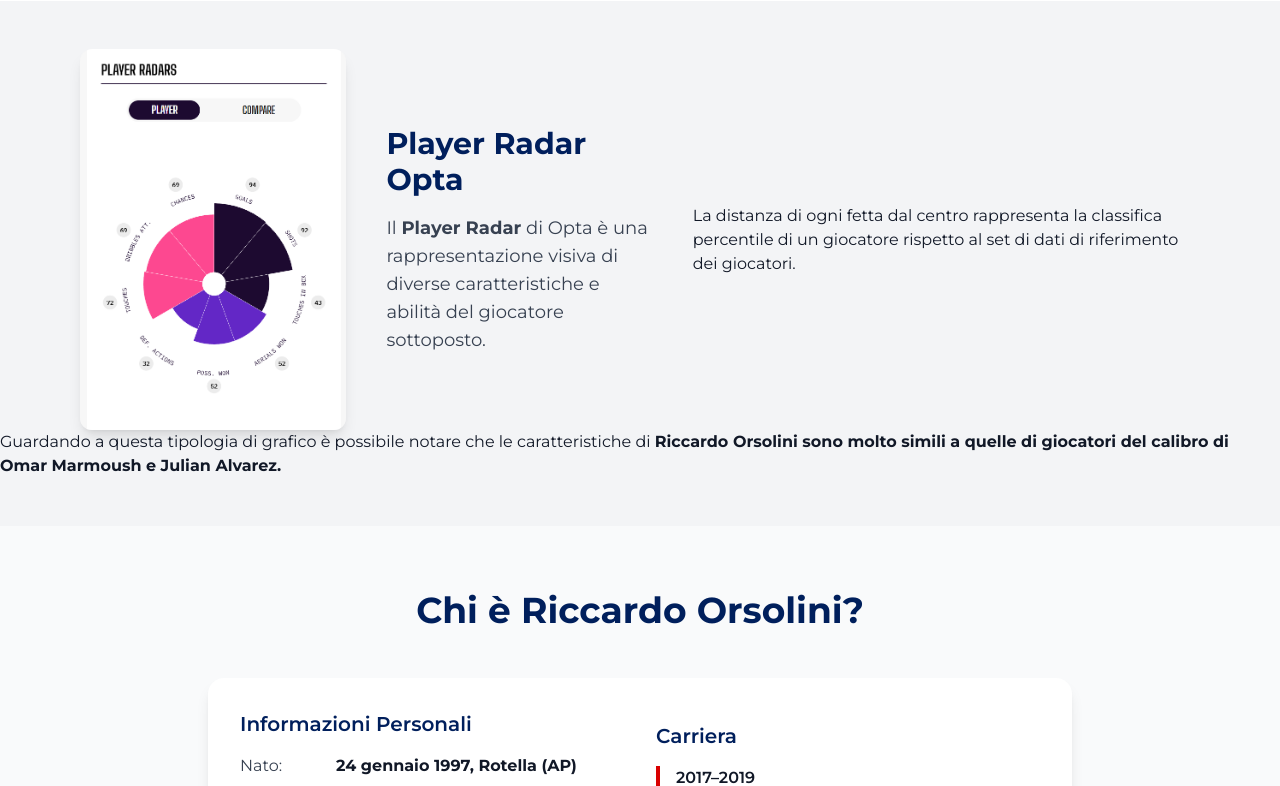
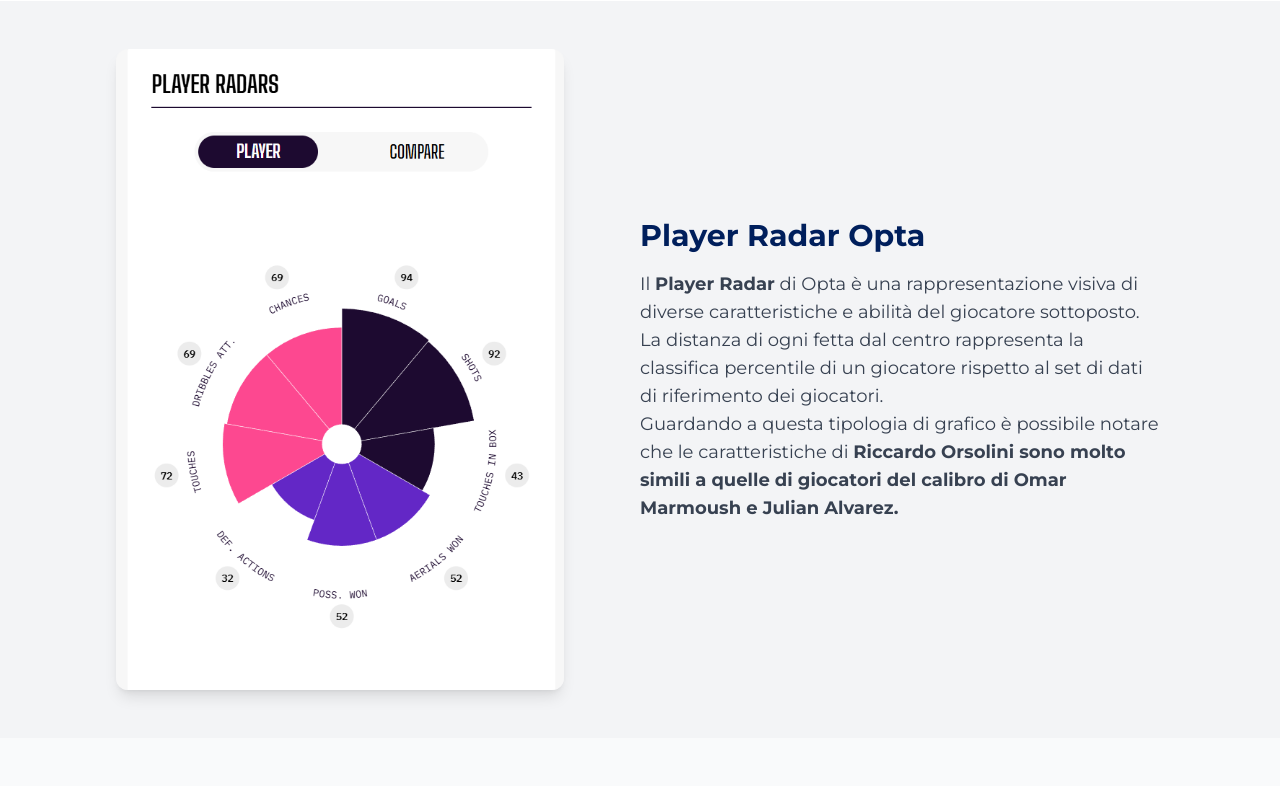
Before and after one commit to FutBolo/riccardo.orsolini.app, a Flask app: page / in a window 1280 px wide. Shown: the part 987-1773 px from the top of the page. Run offline with Flask 3, Linux system fonts and the light colour scheme; some libraries are stand-ins or nearby versions.

Commit message:
Add files via upload

```diff
--- a/templates/index.html
+++ b/templates/index.html
@@ -218,9 +218,11 @@
           <h2 class="text-3xl font-bold text-bluBfc mb-4">Player Radar Opta</h2>
           <p class="text-gray-700 text-lg">
             Il <strong>Player Radar</strong> di Opta è una rappresentazione visiva di diverse caratteristiche e abilità del giocatore sottoposto.
-          </div>
+          <p class="text-gray-700 text-lg">
+
             La distanza di ogni fetta dal centro rappresenta la classifica percentile di un giocatore rispetto al set di dati di riferimento dei giocatori.
-          </div>
+          <p class="text-gray-700 text-lg">
+
             Guardando a questa tipologia di grafico è possibile notare che le caratteristiche di <strong>Riccardo Orsolini<strong> sono molto simili a quelle di giocatori del calibro di Omar Marmoush e Julian Alvarez.
           </p>
 
```
